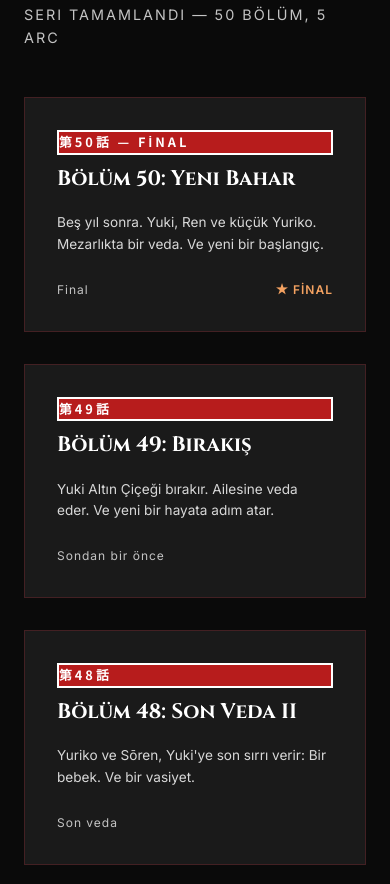
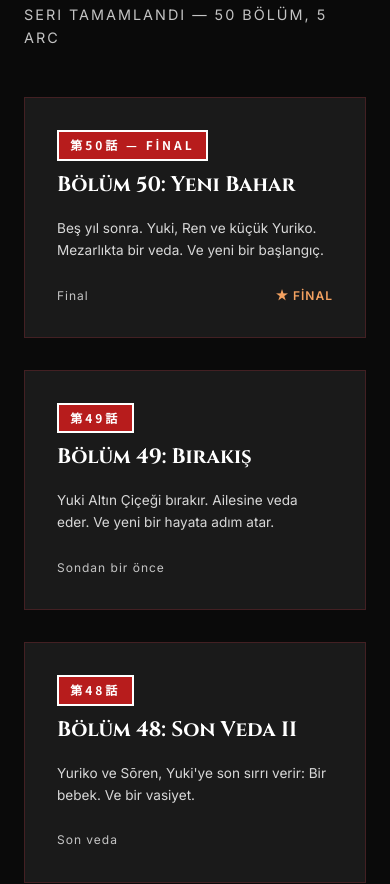
Before and after one commit to thscodeisvryg0od/kagero, a plain HTML site: page index.html in a window 390 px wide. Shown: the part 935-1819 px from the top of the page. Drawn offline with Linux system fonts and the light colour scheme; a script that the page names is missing.

Commit message:
Update style.css

```diff
--- a/css/style.css
+++ b/css/style.css
@@ -1804,3 +1804,25 @@ body.bonus-mode .reader-container::before {
   .panel-closeup .panel-image { min-height: 280px; }
   .nav-btn { padding: 0.8rem 1rem; font-size: 0.7rem; }
 }
+
+/* ============================================
+   CHAPTER NUMBER — KOMPAKT ROZET
+   ============================================ */
+
+.chapter-card .chapter-number,
+.chapter-item .num {
+  display: inline-block !important;
+  width: fit-content !important;
+  max-width: 100%;
+  padding: 0.35rem 0.9rem !important;
+  line-height: 1.4;
+}
+
+/* Mobilde biraz küçült */
+@media (max-width: 480px) {
+  .chapter-card .chapter-number,
+  .chapter-item .num {
+    padding: 0.3rem 0.7rem !important;
+    font-size: 0.75rem !important;
+  }
+}
```
